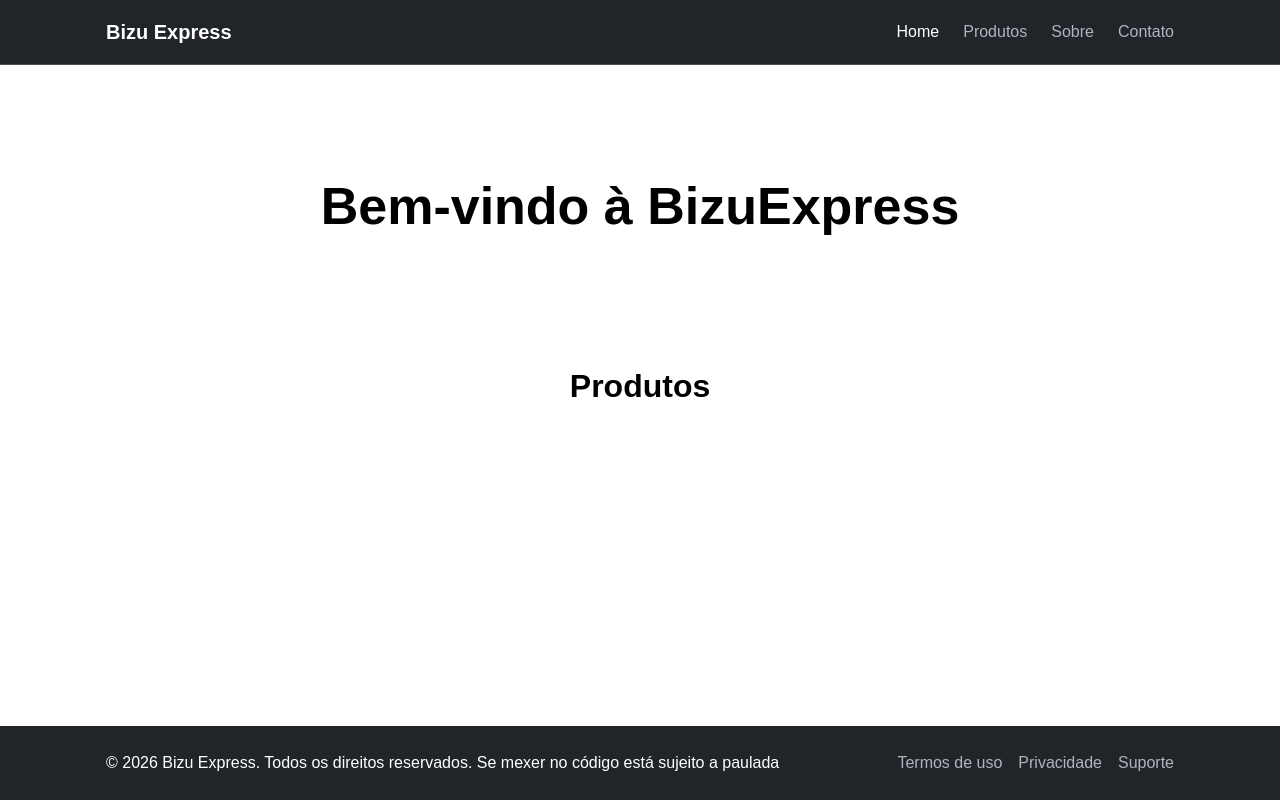
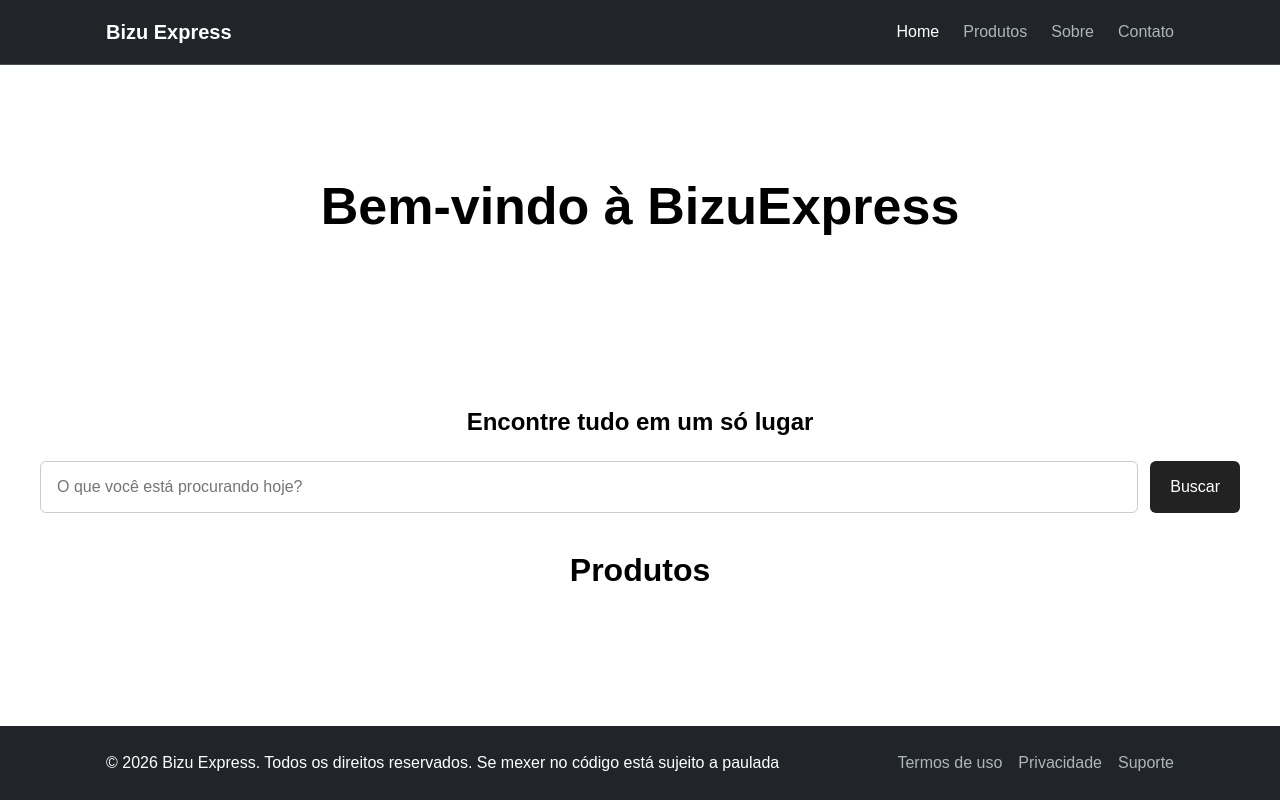
Before and after one commit to echavescms-eng/projetoEcommerce, a plain HTML site: page index.html in a window 1280 px wide. Drawn offline with Linux system fonts and the light colour scheme; no server answers.

Commit message:
Cria barra de pesquisa

```diff
--- /dev/null
+++ b/css/carrosselformulario.css
@@ -0,0 +1,44 @@
+.pagina-produtos {
+  width: min(100% - 32px, 1200px);
+  margin-inline: auto;
+}
+
+.pesquisa {
+  padding: 32px 0;
+}
+
+.pesquisa h1 {
+  margin: 0 0 20px;
+  text-align: center;
+
+}
+
+#form-busca {
+  display: flex;
+  gap: 12px;
+}
+
+.campo-busca {
+  flex: 1;
+  min-width: 0;
+  padding: 12px 16px;
+  border: 1px solid #ccc;
+  border-radius: 6px;
+  font: inherit;
+}
+
+#form-busca button {
+  padding: 12px 20px;
+  border: 0;
+  border-radius: 6px;
+  background: #222;
+  color: #fff;
+  font: inherit;
+  cursor: pointer;
+}
+
+.lista-produtos {
+  display: grid;
+  grid-template-columns: repeat(auto-fit, minmax(220px, 1fr));
+  gap: 20px;
+}
--- a/index.html
+++ b/index.html
@@ -7,6 +7,7 @@
     <link rel="stylesheet" href="css/style.css">
     <link rel="stylesheet" href="css/header.css">
     <link rel="stylesheet" href="css/footer.css">
+    <link rel="stylesheet" href="css/carrosselformulario.css">
 </head>
 <body>
     <header class="header">
@@ -30,17 +31,37 @@
     <script src="script.js"></script>
 
     <body>
-
         <main>
             <section class="destaque">
                 <h1>Bem-vindo à BizuExpress</h1>
             </section>
+        </main>
+        <div class="pagina-produtos">
+            <section class="pesquisa">
+                <h1>Encontre tudo em um só lugar</h1>
+
+                <form id="form-busca">
+                <input
+                    type="search"
+                    id="input-busca"
+                    class="campo-busca"
+                    placeholder="O que você está procurando hoje?"
+                    aria-label="Buscar produtos"
+                >
+                <button type="submit">Buscar</button>
+                </form>
+            </section>
+
+        <div class="lista-produtos" id="lista-produtos"></div>
+        </div>
+        <main>
             <section id="produtos" class="secao-produtos">
                 <h2>Produtos</h2>
                 <div id="lista-produtos" class="lista-produtos"></div>
             </section>
 
         </main>
+
         <footer class="footer">
             <div class="container footer__content">
                 <p class="footer__copy">&copy; 2026 Bizu Express. Todos os direitos reservados. Se mexer no código está sujeito a paulada</p>
```
